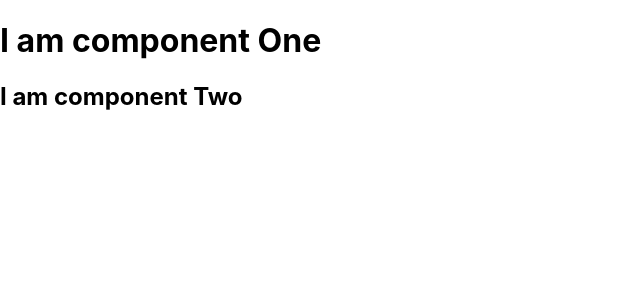
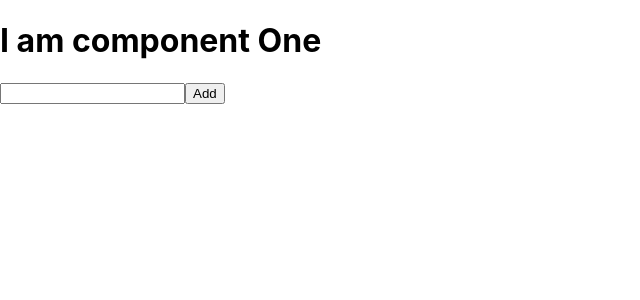
Before and after one commit to VarunChoudhary7/React, a React (Create React App) app in the folder myapp/: page / in a window 1280 px wide. Shown: the top 300 px of the page, without its empty margins (0-640 px from the left). Built offline with nearby package versions, Linux system fonts and the light colour scheme.

Commit message:
React-7 2nd

```diff
--- a/myapp/src/App.js
+++ b/myapp/src/App.js
@@ -1,4 +1,4 @@
-import { useState } from 'react';
+import { useState } from "react";
 import One from "./Components/One";
 
 const App = () => {
--- a/myapp/src/Components/Two.js
+++ b/myapp/src/Components/Two.js
@@ -1,11 +1,28 @@
-import { useSelector } from "react-redux";
+import { useSelector, useDispatch } from "react-redux";
+import { useState } from "react";
 
 const Two = () => {
-    const state = useSelector(state => state.products)
-    console.log(state)
+    const [product, setProduct] = useState('')
+    const state = useSelector(state => state.categories)
+
+    const dispatch = useDispatch()
+
+    const handleSubmit = () => {
+        // console.log(product)
+        const action = {
+            type: "ADD_PRODUCT",
+            payload: product
+        }
+        // console.log(action)
+        dispatch(action)
+
+    }
+
     return (
         <div>
-            <h2>I am component Two</h2>
+            <input onChange={(e) => { setProduct(e.target.value) }}
+                type="text" />
+            <button onClick={handleSubmit}>Add</button>
         </div>
     )
 }
--- a/myapp/src/reducer/reducer.js
+++ b/myapp/src/reducer/reducer.js
@@ -1,6 +1,11 @@
 
 const reducer = (state = {}, action) => {
     switch (action.type) {
+        case 'ADD_PRODUCT':
+            console.log(action)
+            return state
+
+
         default:
             return state
     }
```
Also changed, not shown: 1 other file (tests, documents, lock files or other folders).
